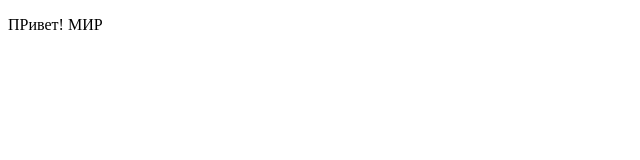
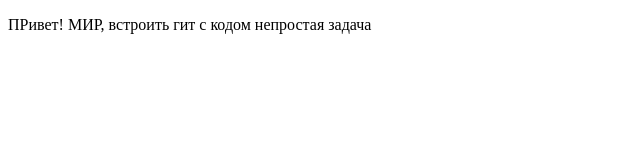
Before and after one commit to Katerina5005/test1, a plain HTML site: page Index.html in a window 1280 px wide. Shown: the whole page, without its empty margins (0-640 px from the left). Drawn offline with Linux system fonts and the light colour scheme.

Commit message:
еще коммит

```diff
--- a/Index.html
+++ b/Index.html
@@ -7,6 +7,6 @@
     <title>Document</title>
 </head>
 <body>
-    <p>ПРивет! МИР</p>
+    <p>ПРивет! МИР, встроить гит с кодом непростая задача</p>
 </body>
 </html>
```
